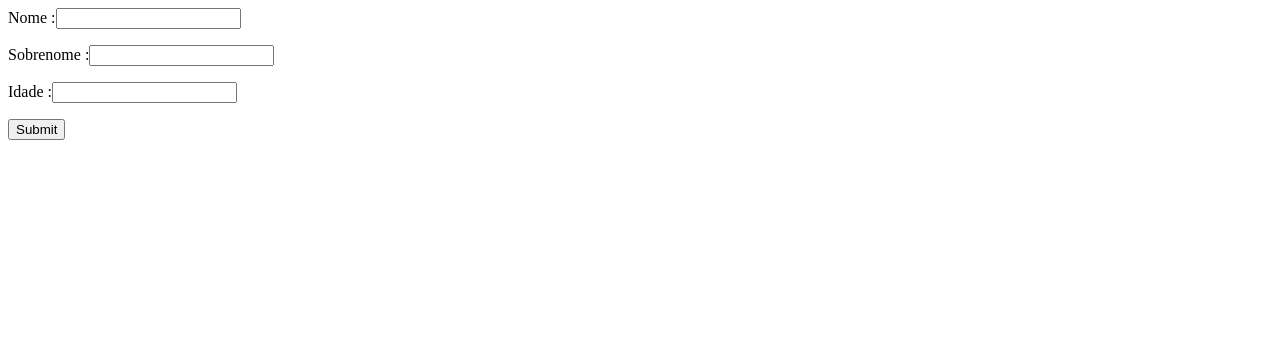
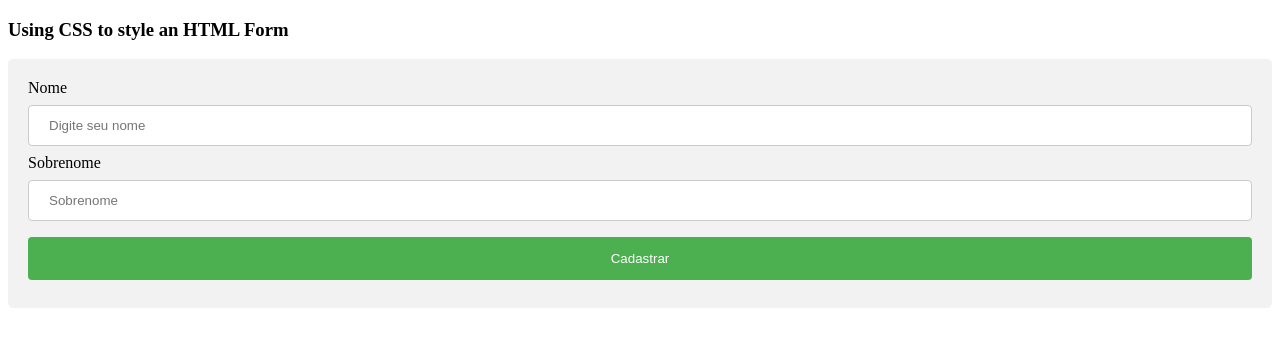
Before and after one commit to RubensBispo/Projeto2HPHP-2023, a PHP site: page /InserindoDados.php in a window 1280 px wide. Shown: the top 347 px of the page. Run offline with PHP 8.4, Linux system fonts and the light colour scheme.

Commit message:
Add files via upload

```diff
--- a/InserindoDados.php
+++ b/InserindoDados.php
@@ -4,13 +4,58 @@
 	<meta charset="utf-8">
 	<meta name="viewport" content="width=device-width, initial-scale=1">
 	<title>Formulario inserindo dados em uma tabela</title>
+<style>
+input[type=text], select {
+  width: 100%;
+  padding: 12px 20px;
+  margin: 8px 0;
+  display: inline-block;
+  border: 1px solid #ccc;
+  border-radius: 4px;
+  box-sizing: border-box;
+}
+
+input[type=submit] {
+  width: 100%;
+  background-color: #4CAF50;
+  color: white;
+  padding: 14px 20px;
+  margin: 8px 0;
+  border: none;
+  border-radius: 4px;
+  cursor: pointer;
+}
+
+input[type=submit]:hover {
+  background-color: #45a049;
+}
+
+div {
+  border-radius: 5px;
+  background-color: #f2f2f2;
+  padding: 20px;
+}
+</style>
+
 </head>
+
 <body>
-	<form action="inserir_dados.php" method="post">
-		Nome :<input type="text" name="nome"></p>
-		Sobrenome :<input type="text" name="sobrenome"></p>
-		Idade :<input type="text" name="idade"></p>
-		<input type="submit" name="Enviar">
-	</form>
+
+<h3>Using CSS to style an HTML Form</h3>
+
+<div>
+  <form action="/InserindoDados.php">
+    <label for="nome">Nome</label>
+    <input type="text" id="fnome" name="nome" placeholder="Digite seu nome">
+
+    <label for="sobrenome">Sobrenome</label>
+    <input type="text" id="sobrenome" name="sobrenome" placeholder="Sobrenome">
+
+
+
+    <input type="submit" value="Cadastrar">
+  </form>
+</div>
+
 </body>
 </html>
```
